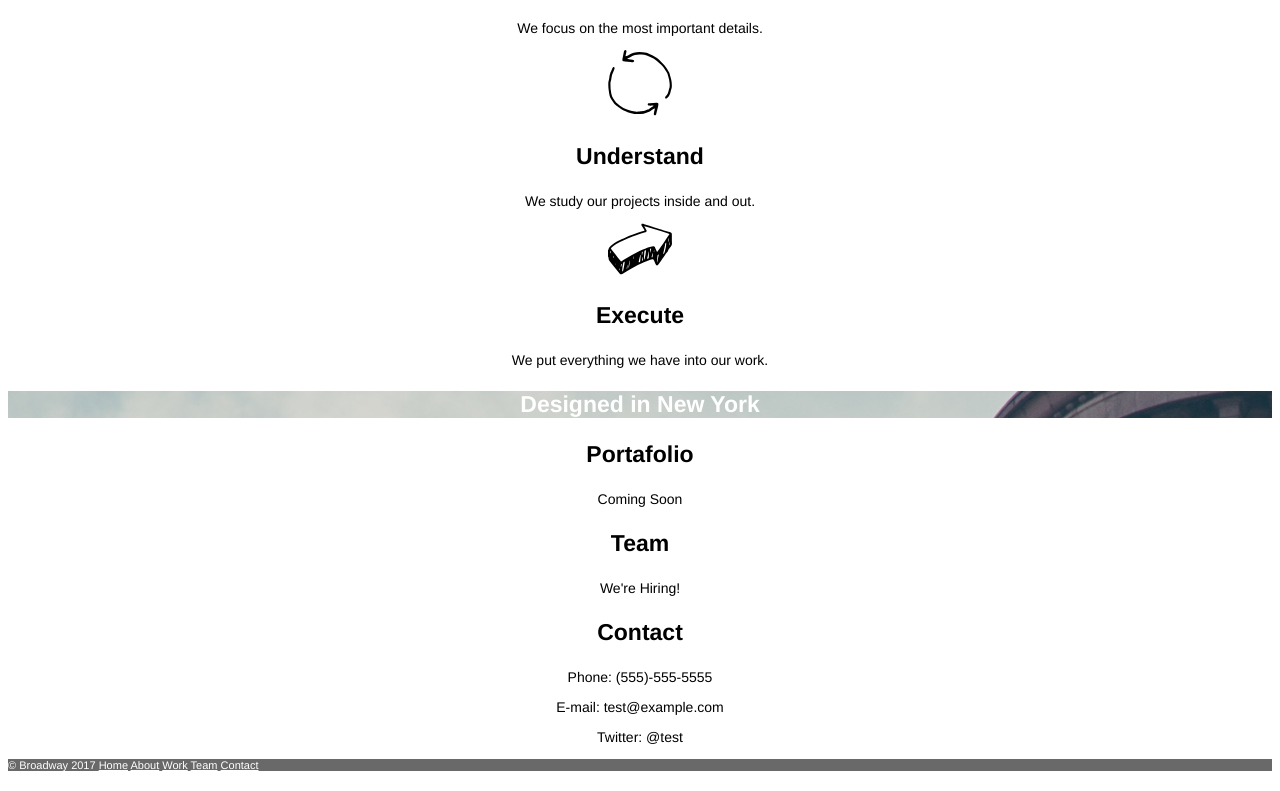
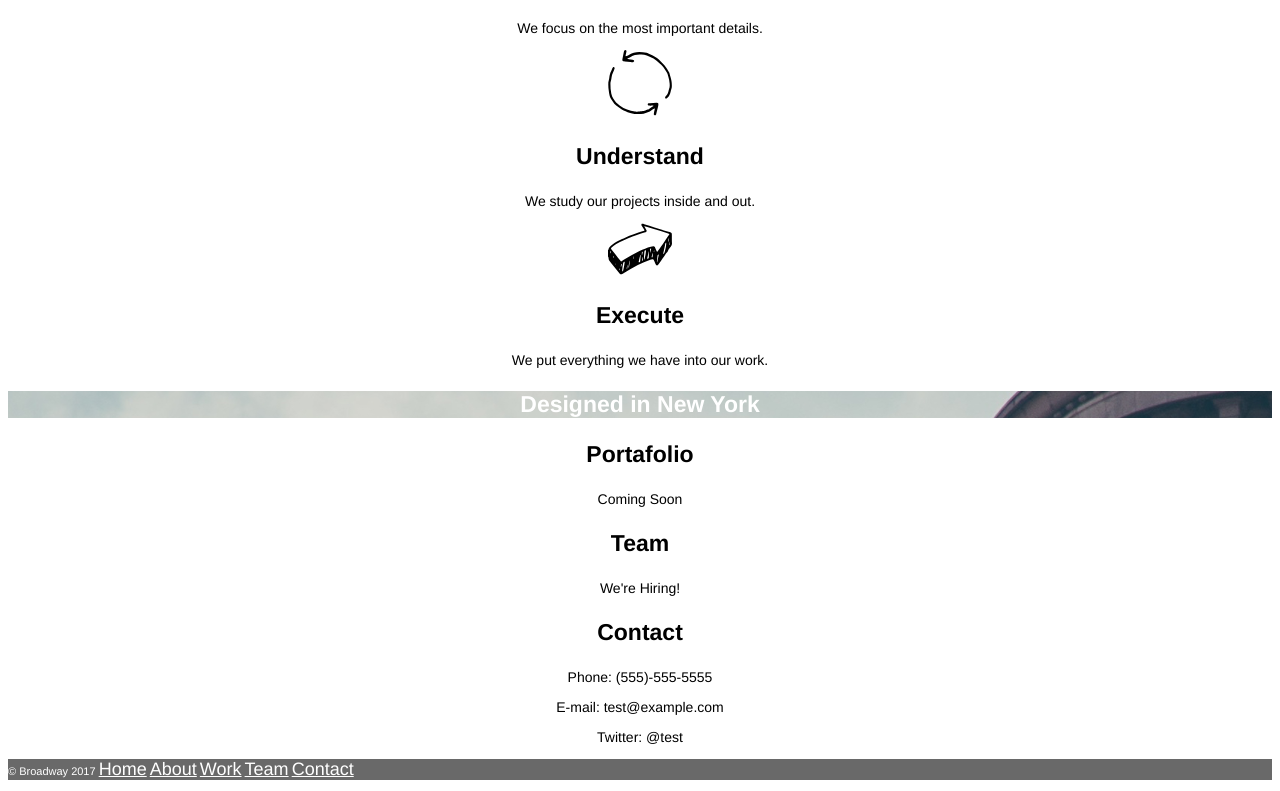
Before and after one commit to cdrumspno/broadwayDesign, a plain HTML site: page index.html in a window 1280 px wide. Shown: the part 533-1324 px from the top of the page. Drawn offline with Linux system fonts and the light colour scheme.

Commit message:
project bettered

```diff
--- a/index.html
+++ b/index.html
@@ -50,11 +50,11 @@
     </div>
     <p class="footnote">
       &copy; Broadway 2017
-      <a href="#">Home</a>
-      <a href="#">About</a>
-      <a href="#">Work</a>
-      <a href="#">Team</a>
-      <a href="#">Contact</a>
+      <a href="#nav" class="s18">Home</a>
+      <a href="#process" class="s18">About</a>
+      <a href="#footnote" class="s18">Work</a>
+      <a href="#footnote" class="s18">Team</a>
+      <a href="#footnote" class="s18">Contact</a>
     </p>
   </body>
 </html>
--- a/resources/css/style.css
+++ b/resources/css/style.css
@@ -38,7 +38,6 @@ p{
   background-color: dimgray;
   text-align: left;
 }
-.footnote a{
+.s18{
   color: white;
-  font-size: normal;
-}
+  font-size: 18px;
```
